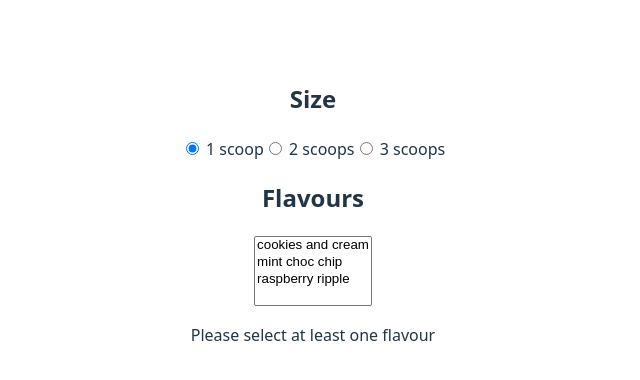
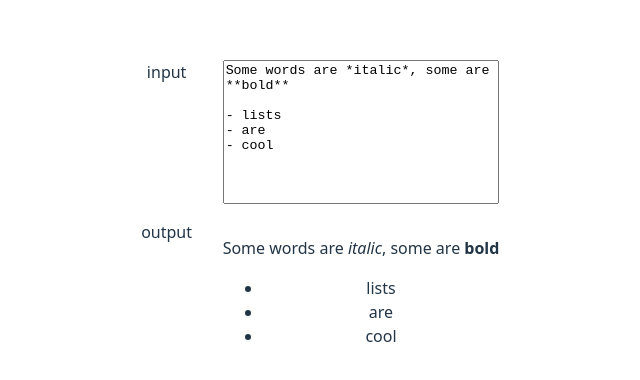
Before and after one commit to Andy-Castle/SvelteTutorialBasicAdvanced, a Svelte app: page / in a window 1280 px wide. Shown: the part 188-568 px from the top of the page, without its empty margins (327-967 px from the left). Built offline with nearby package versions, Linux system fonts and the light colour scheme.

Commit message:
Textarea Inputs, aqui se vio que este elemento se comporta de manera similar a una entrada de texto en svelte, se usa bind:value, donde los nombres coinciden, tambien podemos utilizar una forma abreviada, esto aplica para todos los enlaces, no solo a textarea

```diff
--- a/package.json
+++ b/package.json
@@ -12,5 +12,8 @@
     "@sveltejs/vite-plugin-svelte": "^6.0.0",
     "svelte": "^5.35.5",
     "vite": "^7.0.4"
+  },
+  "dependencies": {
+    "marked": "^16.2.1"
   }
 }
--- a/src/App.svelte
+++ b/src/App.svelte
@@ -29,9 +29,10 @@
   // import CheckboxInputs from "./Basic Svelte/Bindings/CheckboxInputs.svelte";
   // import SelectBindings from "./Basic Svelte/Bindings/SelectBindings.svelte";
   // import GroupInputs from "./Basic Svelte/Bindings/GroupInputs.svelte";
-  import SelectMultiple from "./Basic Svelte/Bindings/SelectMultiple.svelte";
+  // import SelectMultiple from "./Basic Svelte/Bindings/SelectMultiple.svelte";
+  import TextareaInputs from "./Basic Svelte/Bindings/TextareaInputs.svelte";
 </script>
 
 <main>
-<SelectMultiple/>
+<TextareaInputs/>
 </main>
--- /dev/null
+++ b/src/Basic Svelte/Bindings/TextareaInputs.svelte
@@ -0,0 +1,32 @@
+<script>
+	import { marked } from 'marked';
+
+	let value = $state(`Some words are *italic*, some are **bold**\n\n- lists\n- are\n- cool`);
+</script>
+
+<!-- El elemento de textarea se comporta de manera similar a una entrada
+ de texto en svelte, se usa bind:value -->
+<div class="grid">
+	input
+  <!-- En casos como estos, donde los nombres coinciden, tambien podemos
+   utilicar una forma abreviada -->
+	<textarea bind:value></textarea>
+
+	output
+	<div>{@html marked(value)}</div>
+</div>
+
+<style>
+	.grid {
+		display: grid;
+		grid-template-columns: 5em 1fr;
+		grid-template-rows: 1fr 1fr;
+		grid-gap: 1em;
+		height: 100%;
+	}
+
+	textarea {
+		flex: 1;
+		resize: none;
+	}
+</style>
```
Also changed, not shown: 1 other file (tests, documents, lock files or other folders).
